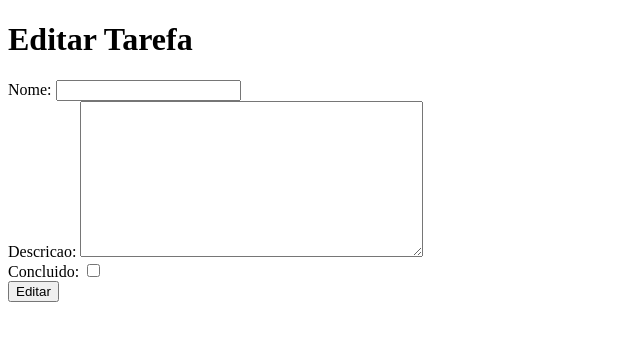
After one commit to luiirye/django-project-gestao-juridica, a Django app: template templates/tarefas/editar.html in a window 1280 px wide. The commit adds this page. Shown: the top 341 px of the page, without its empty margins (0-640 px from the left). Run offline with Django 5.2, Linux system fonts and the light colour scheme; the template is opened without the code that fills it: values that come from a table or form of the project are taken from there, others are empty.

Commit message:
Editando tarefas
Co-authored-by: Copilot <copilot@github.com>

```diff
--- a/tarefas/urls.py
+++ b/tarefas/urls.py
@@ -8,5 +8,6 @@ urlpatterns = [
     # aqui serão definidas as rotas relacionadas ao app "tarefas"
     path('', views.tarefas_home, name='home'),
     path('registrar/', views.registrar_tarefas, name='registrar_tarefas'),
-    path('remover/<int:id>/', views.remover_tarefas, name='remover_tarefas')
+    path('remover/<int:id>/', views.remover_tarefas, name='remover_tarefas'),
+    path('editar/<int:id>/', views.editar_tarefas, name='editar_tarefas')
 ]
--- /dev/null
+++ b/templates/tarefas/editar.html
@@ -0,0 +1,16 @@
+<!DOCTYPE html>
+<html>
+    <head>
+        <meta charset="utf-8">
+        <meta name="viewport" content="width=device-width, initial-scale=1">
+        <title>Tarefas - Editar</title>
+    </head>
+    <body>
+        <h1>Editar Tarefa</h1>
+        <form action="" method="post">
+            {% csrf_token %} <!-- token de segurança para proteger contra ataques CSRF -->
+            {{form}}
+            <input type ="submit" value="Editar">
+        </form>
+    </body>
+</html>
--- a/templates/tarefas/home.html
+++ b/templates/tarefas/home.html
@@ -26,6 +26,7 @@
                         <td>{{ tarefa.descricao }}</td>
                         <td>{{ tarefa.concluido }}</td>
                         <td>{{ tarefa.data_criacao }}</td>
+                        <td><a href="{% url 'tarefas:editar_tarefas' tarefa.id %}">Editar</a></td>
                         <td><a href="{% url 'tarefas:remover_tarefas' tarefa.id %}">Remover</a></td>
                     </tr>
                 {% endfor %}
```
Also changed, not shown: tarefas/views.py (+15 -0 lines), db.sqlite3.
